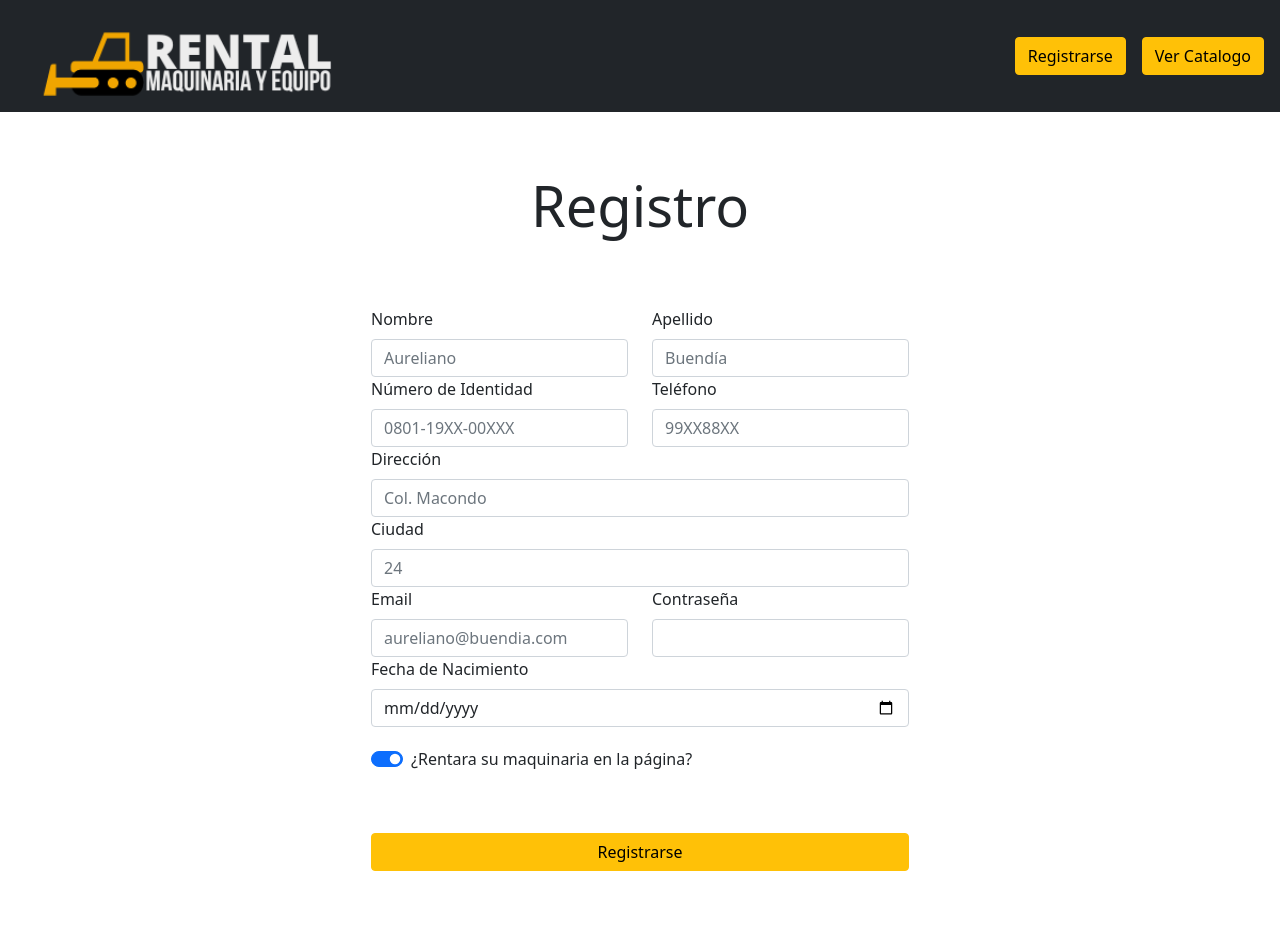
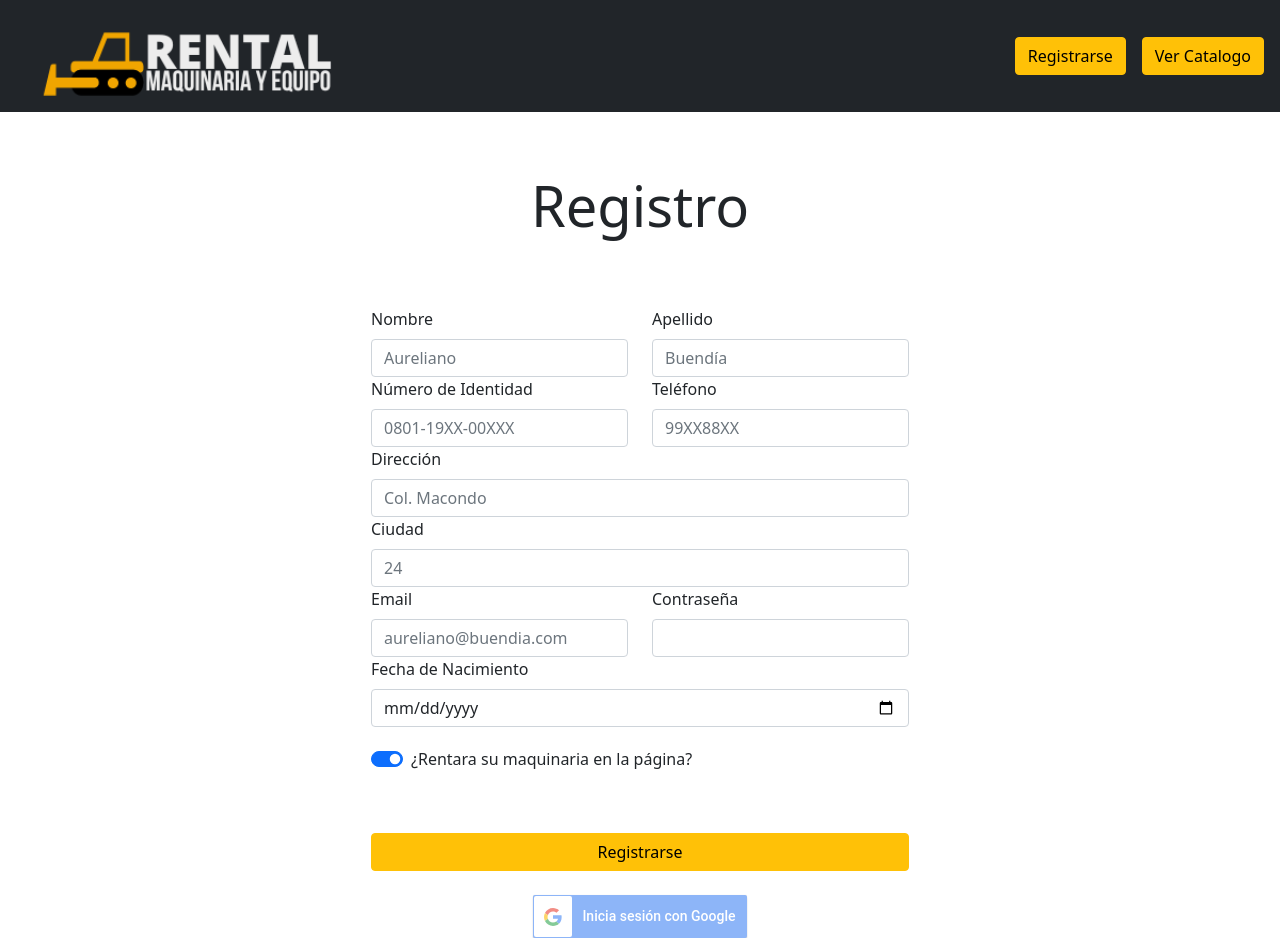
Before and after one commit to andnluis/rental, a React (Create React App) app in the folder React/: page / in a window 1280 px wide. Before the commit the page ends 871 px from the top, so only its background shows below. Built offline with nearby package versions, Linux system fonts and the light colour scheme; the HTML template or start-up script is replaced by a standard one.

Commit message:
botón de inicio de Google

```diff
--- a/React/package.json
+++ b/React/package.json
@@ -11,6 +11,7 @@
     "prop-types": "^15.8.1",
     "react": "^18.2.0",
     "react-dom": "^18.2.0",
+    "react-google-login": "^5.2.2",
     "react-scripts": "5.0.1",
     "web-vitals": "^2.1.4"
   },
--- a/React/src/App.js
+++ b/React/src/App.js
@@ -1,6 +1,6 @@
 import React from 'react'
 import './App.css'
-import Barra from './components/Barra';
+import Barra from './components/barra';
 import Registro from './components/registro';
 
 
--- /dev/null
+++ b/React/src/components/Login.js
@@ -0,0 +1,43 @@
+import React from 'react';
+import '../styles/registro.css'
+import { GoogleLogin } from 'react-google-login';
+// refresh token
+import { refreshTokenSetup } from '../utils/refreshToken';
+
+const clientId =
+  '707788443358-u05p46nssla3l8tmn58tpo9r5sommgks.apps.googleusercontent.com';
+
+function Login() {
+  const onSuccess = (res) => {
+    console.log('Login Success: currentUser:', res.profileObj);
+    alert(
+      `Bienvenido ${res.profileObj.name} . \n`
+    );
+    refreshTokenSetup(res);
+  };
+
+  const onFailure = (res) => {
+    console.log('Login failed: res:', res);
+    alert(
+      `Failed to login.`
+    );
+  };
+
+  return (
+    <div align= "center">
+      <GoogleLogin
+        clientId={clientId}
+        buttonText="Inicia sesión con Google"
+        onSuccess={onSuccess}
+        onFailure={onFailure}
+        cookiePolicy={'single_host_origin'}
+        style={{ marginTop: '100px' }}
+        theme="dark"
+        isSignedIn={true}
+
+      />
+    </div>
+  );
+}
+
+export default Login;
--- a/React/src/components/registro.js
+++ b/React/src/components/registro.js
@@ -1,7 +1,7 @@
 import axios from 'axios';
 import React, {Fragment, useState} from "react";
-import '../styles/registro.css'
-
+import '../styles/registro.css';
+import Login from './Login';
 
 export default function Registro(props) {
 
@@ -114,6 +114,10 @@ export default function Registro(props) {
                 <div class="d-grid gap-2">
                 <button class="btn btn-warning" type="button" onClick={enviarDatos}>Registrarse</button>
                 </div>
+                <div><br></br></div>
+
+                <Login></Login>
+
                 </div>
 
 
--- /dev/null
+++ b/React/src/utils/refreshToken.js
@@ -0,0 +1,18 @@
+export const refreshTokenSetup = (res) => {
+  // Timing to renew access token
+  let refreshTiming = (res.tokenObj.expires_in || 3600 - 5 * 60) * 1000;
+
+  const refreshToken = async () => {
+    const newAuthRes = await res.reloadAuthResponse();
+    refreshTiming = (newAuthRes.expires_in || 3600 - 5 * 60) * 1000;
+    console.log('newAuthRes:', newAuthRes);
+    // saveUserToken(newAuthRes.access_token);  <-- save new token
+    localStorage.setItem('authToken', newAuthRes.id_token);
+
+    // Setup the other timer after the first one
+    setTimeout(refreshToken, refreshTiming);
+  };
+
+  // Setup first refresh timer
+  setTimeout(refreshToken, refreshTiming);
+};
```
Also changed, not shown: React/src/components/Logout.js (added, +24 -0 lines), 1 other file (tests, documents, lock files or other folders).
